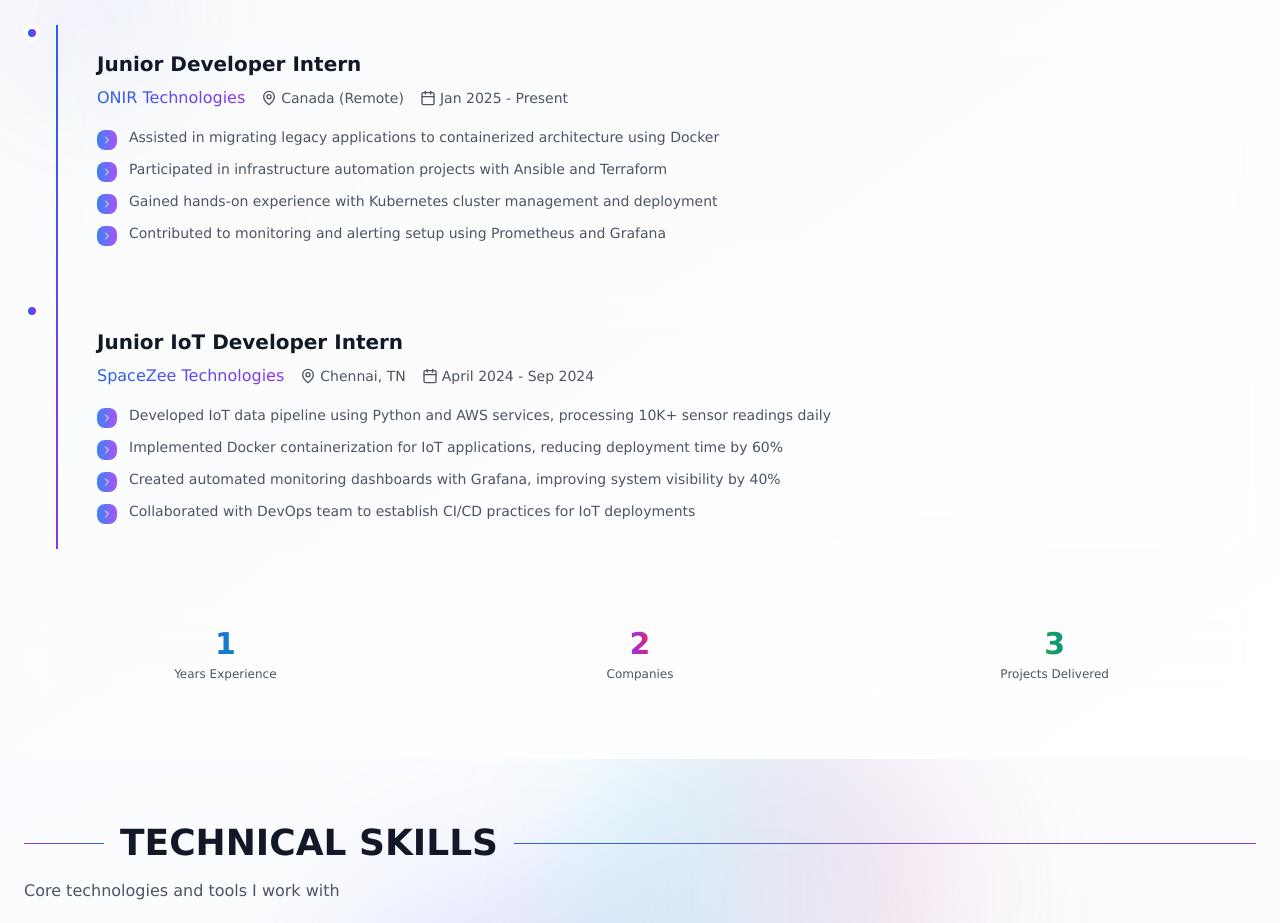
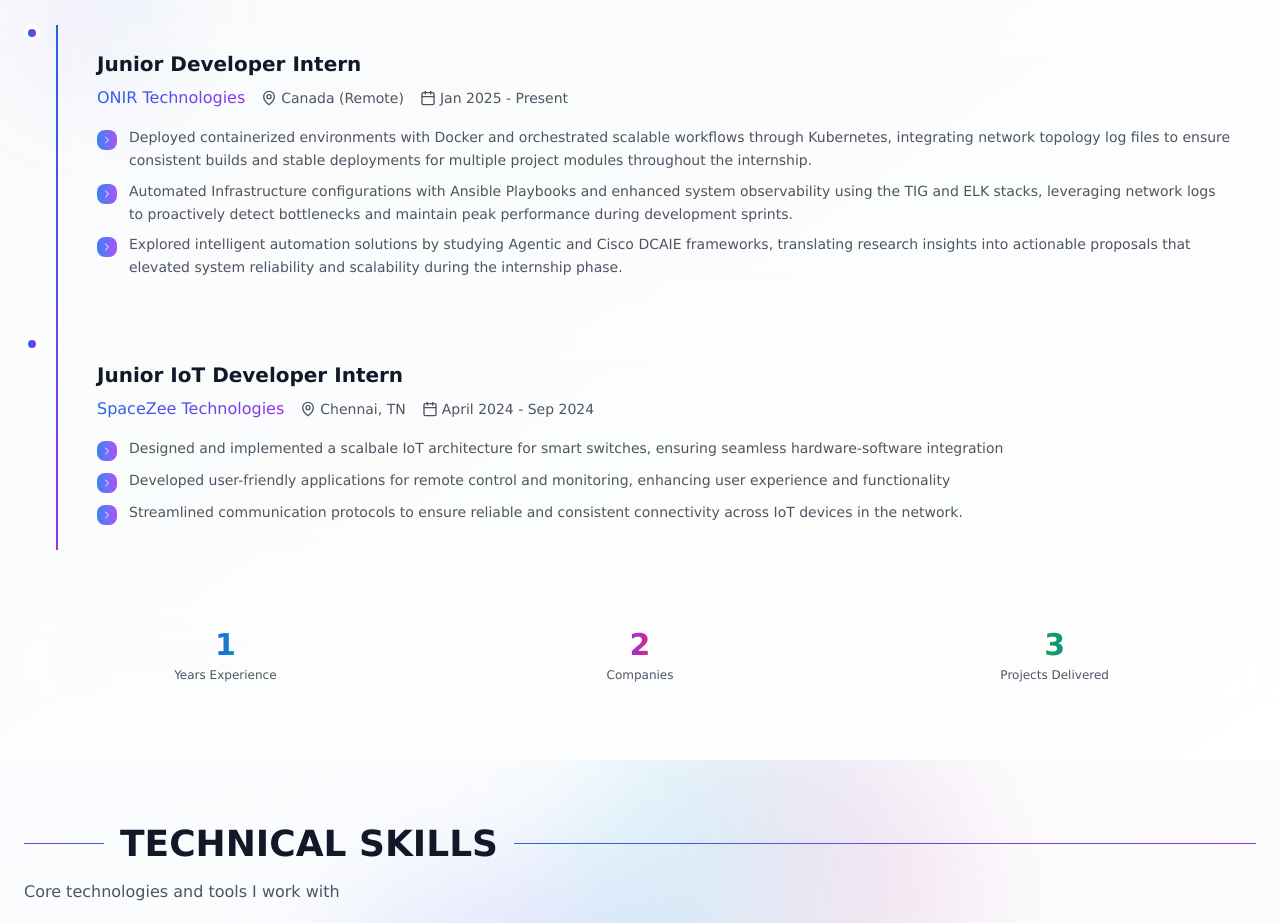
Before and after one commit to SHARAN-RH/newportfolio, a React (Vite) app: page / in a window 1280 px wide. Shown: the part 1840-2763 px from the top of the page. Built offline with nearby package versions, Linux system fonts and the light colour scheme; a web font is replaced by a local one.

Commit message:
Update portfolioData.ts

```diff
--- a/src/data/portfolioData.ts
+++ b/src/data/portfolioData.ts
@@ -231,10 +231,9 @@ export const experience = [
     location: "Canada (Remote)",
     period: "Jan 2025 - Present",
     achievements: [
-      "Assisted in migrating legacy applications to containerized architecture using Docker",
-      "Participated in infrastructure automation projects with Ansible and Terraform",
-      "Gained hands-on experience with Kubernetes cluster management and deployment",
-      "Contributed to monitoring and alerting setup using Prometheus and Grafana"
+      "Deployed containerized environments with Docker and orchestrated scalable workflows through Kubernetes, integrating network topology log files to ensure consistent builds and stable deployments for multiple project modules throughout the internship.",
+      "Automated Infrastructure configurations with Ansible Playbooks and enhanced system observability using the TIG and ELK stacks, leveraging network logs to proactively detect bottlenecks and maintain peak performance during development sprints.",
+      " Explored intelligent automation solutions by studying Agentic and Cisco DCAIE frameworks, translating research insights into actionable proposals that elevated system reliability and scalability during the internship phase.",
     ]
   },
   {
@@ -243,10 +242,9 @@ export const experience = [
     location: "Chennai, TN",
     period: "April 2024 - Sep 2024",
     achievements: [
-      "Developed IoT data pipeline using Python and AWS services, processing 10K+ sensor readings daily",
-      "Implemented Docker containerization for IoT applications, reducing deployment time by 60%",
-      "Created automated monitoring dashboards with Grafana, improving system visibility by 40%",
-      "Collaborated with DevOps team to establish CI/CD practices for IoT deployments"
+      "Designed and implemented a scalbale IoT architecture for smart switches, ensuring seamless hardware-software integration",
+      "Developed user-friendly applications for remote control and monitoring, enhancing user experience and functionality",
+      "Streamlined communication protocols to ensure reliable and consistent connectivity across IoT devices in the network.",
     ]
   }
 ];
```
